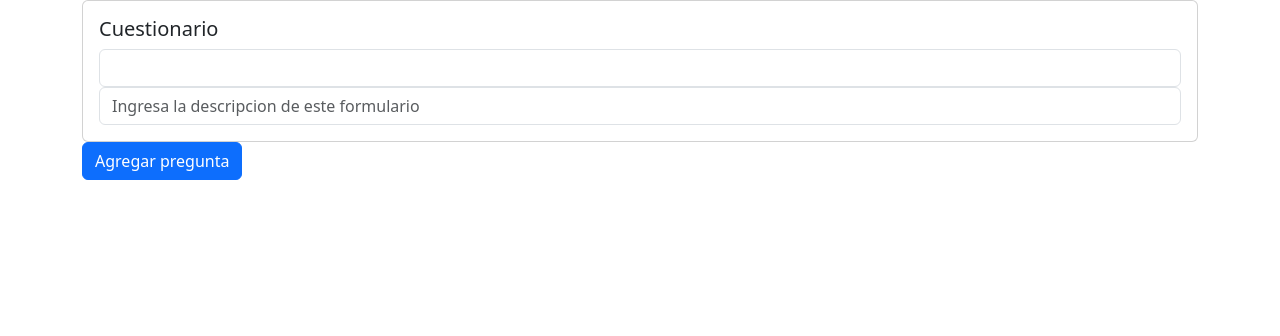
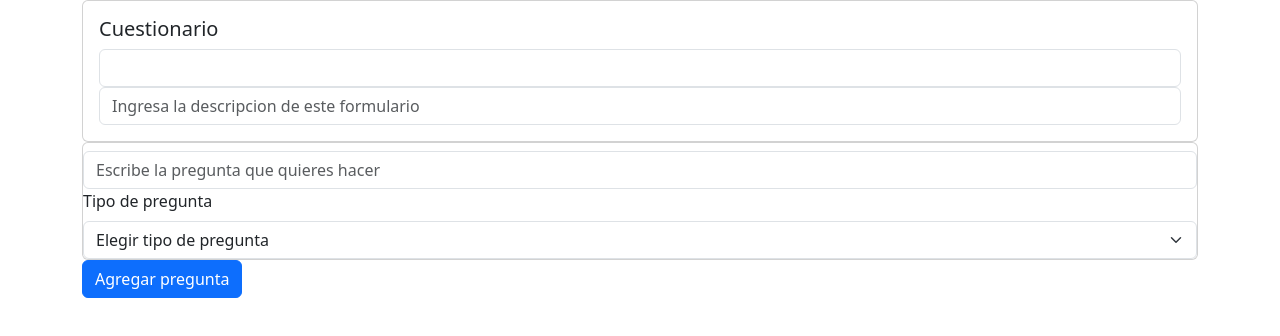
Before and after one commit to LuisSoria31/PROYECTO_FORMULARIOS, a React (Create React App) app: page /CR in a window 1280 px wide. Shown: the top 336 px of the page. Built offline with nearby package versions, Linux system fonts and the light colour scheme.

Commit message:
Push para ponernos al corriente

```diff
--- a/src/CreacionDeFormulario.js
+++ b/src/CreacionDeFormulario.js
@@ -5,20 +5,26 @@ import { Button, Card, Container, Form } from "react-bootstrap"
 
 
 export const CreacionDeFormulario=()=>{
+//debe estar dentro del usestate
+//nomenclkatura {... objeto nuevo}
+//LLaves y puntos es para que sea rapido y obligatorio
 
-    const question={
+const [objetoInicial, setobjetoInicial] = useState(
+                            {
                                 titulo:'',
                                 descripcion:'Introduce la descripcion de tu cuestionario',
                                 //*Preguntate a ti mismo si es singular o plural*
                                 preguntas:[
                                                 {
-            tituloQ:'Pregunta 1',//*aqui es donde va el texto de la pregunta*,
+                                                textoPregunta:'Pregunta 1',//*aqui es donde va el texto de la pregunta*,
                                                 tipoPregunta:'Aqui deberia ir el tipo de la pregunta',
-            opciones:['Opcion 1'],//*aqui van las diferentes opciones*
-            esObligatoria: null
+                                                opcionesDePregunta:['Opcion 1'],//*aqui van las diferentes opciones*
+                                                esObligatoria: true
                                                 }
                                           ]
                             }
+);
+
 
     const [TituloP, setTituloP] = useState('Cuestionario');
     const [DescripcionP, setDescripcionP] = useState('');
@@ -26,76 +32,84 @@ export const CreacionDeFormulario=()=>{
     const [opcionDePregunta, setopcionDePregunta] = useState('');
 
 
+
+    //Esta funcion agarra lo que esta en el input y lo asigna al titulo del cuestionario
     const recogerTitulo=(e)=>{
     e.preventDefault();
     let tituloTemporal=e.target.value
     console.log(tituloTemporal)
     setTituloP(tituloTemporal)
-    question.titulo=tituloTemporal
+    objetoInicial.titulo=tituloTemporal
+    console.log(objetoInicial)
     }
+
+    //Esta funcion agarra lo que esta en el input y lo asigna a la descripcion del cuestionario
     const recogerDescripcion=(e)=>{
         e.preventDefault();
         let descTemporal=e.target.value
         console.log(descTemporal)
         setDescripcionP(descTemporal)
-        question.descripcion=descTemporal
+        objetoInicial.descripcion=descTemporal
+        console.log(objetoInicial)
         }
-    const recogerPreguntaTitle=(e)=>{
+
+    //Esto agarra lo dle input y lo asigna como el titulo(texto) de la pregunta en cuestion. Lo asigna a una variable, de momento.
+    const recogerTextoPregunta=(e)=>{
         e.preventDefault();
-        let PTtemporal=e.target.value
-        console.log(PTtemporal)
-        setpreguntaTitle(PTtemporal)
+        const TPtemporal = e.target.value
+        console.log(TPtemporal);
+        setTituloP(TPtemporal)
 
     }
-    const recogerPreguntaOpcion=(e)=>{
+
+    //Se supone agarra lo de el tipo de pregunta y lo guarda en una variable
+    const recogerTipoPregunta=(e)=>{
         e.preventDefault();
-        let OPtemporal=e.target.value
+        const OPtemporal=e.target.value
         console.log(OPtemporal)
         setopcionDePregunta(OPtemporal)
 
     }
 
-    const agregarPregunta=()=>{
-        const addPregunta=            {
-            tituloQ:'Pregunta 1',//*aqui es donde va el texto de la pregunta*,
+    const addQuestion=()=>{
+        let variableDatosAnteriores=objetoInicial
+        let datosAmeter={
+            textoPregunta:'Pregunta 1',//*aqui es donde va el texto de la pregunta*,
+            tipoPregunta:'Aqui deberia ir el tipo de la pregunta',
+            opcionesDePregunta:['Opcion 1'],//*aqui van las diferentes opciones*
+            esObligatoria: true
+            }
+
+        //console.log(variableDatosAnteriores, 'Hola, soy variableDatosAnteriores')
+        //console.log(datosAmeter, 'Hola, soy datosAmeter')
+        variableDatosAnteriores.preguntas.push(datosAmeter)
+        const datosNuevos= variableDatosAnteriores  //este mas que nada es para mantener la concordancia del nombre de las variables
+       // console.log(datosNuevos, 'Hola, soy datosNuevos')
+        setobjetoInicial({...datosNuevos})
+
+    }
+
+    //const agregarPregunta=()=>{
+        //debe estar dentro del usestate
+//nomenclkatura {... objeto nuevo}
+//LLaves y puntos es para que sea rapido y obligatorio
+
+
+
+       /* const addPregunta=            {
+            textoPregunta:'Pregunta 1',//*aqui es donde va el texto de la pregunta*,
             tipoPregunta:'Aqui deberia ir el tipo de la pregunta',
             opciones:['Opcion 1'],//*aqui van las diferentes opciones*
             esObligatoria: null
             }
 
-        question['preguntas'].push(addPregunta)
+        objetoInicial['preguntas'].push(addPregunta)
         console.log('mandaron a llamar a agregarPregunta')
-        console.log(question)
-        generarPregunta()
+        console.log(objetoInicial)*/
 
-    }
-    const generarPregunta=()=>{
-        question['preguntas'].map((pregunta)=>(
 
-            <Card>
-                <Card.Title>{preguntaTitle}</Card.Title>
+   // }
 
-                <Form.Group>
-                <Form.Control placeholder="Escribe la pregunta que quieres hacer" onChange={recogerPreguntaTitle}></Form.Control>
-                </Form.Group>
-
-                <Form.Group>
-                    <Form.Label>Tipo de pregunta</Form.Label>
-                    <Form.Select>
-                        <option>Elegir tipo de pregunta</option>
-                        <option>Opcion multiple</option>
-                        <option>Casillas</option>
-                    </Form.Select>
-                </Form.Group>
-                {
-                    pregunta['opciones'].map((opcion)=>(
-                        <Form.Control onChange={recogerPreguntaOpcion}></Form.Control>
-                    ))
-                }
-
-            </Card>
-        ))
-    }
     return(
         <>
         <Container>
@@ -120,34 +134,32 @@ export const CreacionDeFormulario=()=>{
             </Card>
 
 
-           {/*
-                question['preguntas'].map((pregunta)=>(
+           {
+                objetoInicial.preguntas.map((preguntasI)=>(
 
                     <Card>
                         <Card.Title>{preguntaTitle}</Card.Title>
 
                         <Form.Group>
-                        <Form.Control placeholder="Escribe la pregunta que quieres hacer" onChange={recogerPreguntaTitle}></Form.Control>
+                        <Form.Control placeholder="Escribe la pregunta que quieres hacer" onChange={recogerTextoPregunta}></Form.Control>
                         </Form.Group>
 
                         <Form.Group>
-                            <Form.Label>Tipo de pregunta</Form.Label>
-                            <Form.Select>
-                                <option>Elegir tipo de pregunta</option>
-                                <option>Opcion multiple</option>
-                                <option>Casillas</option>
+                            <Form.Label  >Tipo de pregunta</Form.Label>
+                            <Form.Select onChange={recogerTipoPregunta}>
+                                <option value='N/A'>Elegir tipo de pregunta</option>
+                                <option value='opcion multiple'>Opcion multiple</option>
+                                <option value='checkbox'>Casillas de varias selecciones</option>
+                                <option value='radio'>Radio</option>
+                                <option value='respuesta abierta'>Respuesta abierta</option>
+
                             </Form.Select>
                         </Form.Group>
-                        {
-                            pregunta['opciones'].map((opcion)=>(
-                                <Form.Control onChange={recogerPreguntaOpcion}></Form.Control>
-                            ))
-                        }
 
                     </Card>
                 ))
-           */ }
-            <Button onClick={()=>agregarPregunta()}>Agregar pregunta</Button>
+            }
+            <Button onClick={()=>addQuestion()}>Agregar pregunta</Button>
 
 
 
```
Lines whose indentation alone changed are shown as unchanged.
